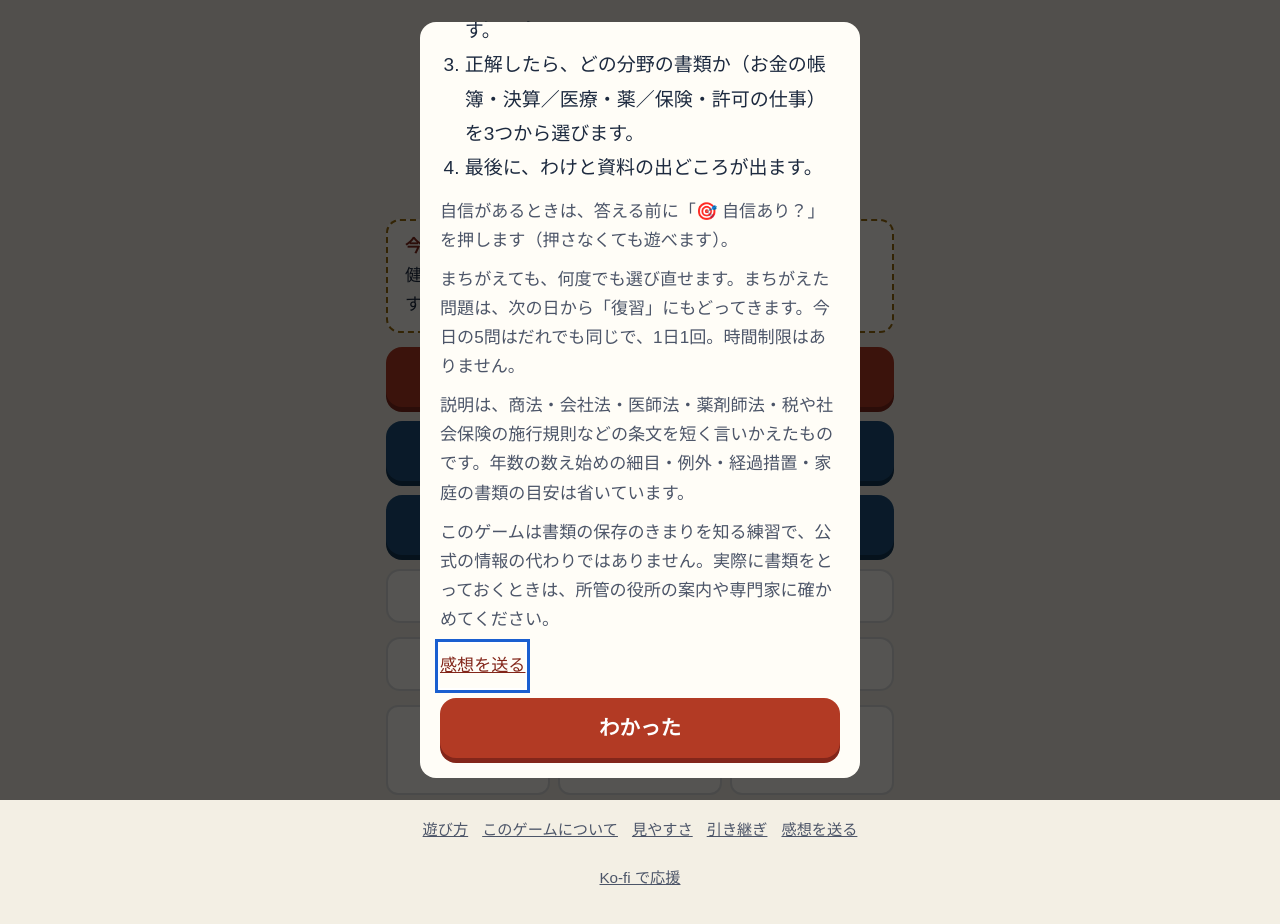
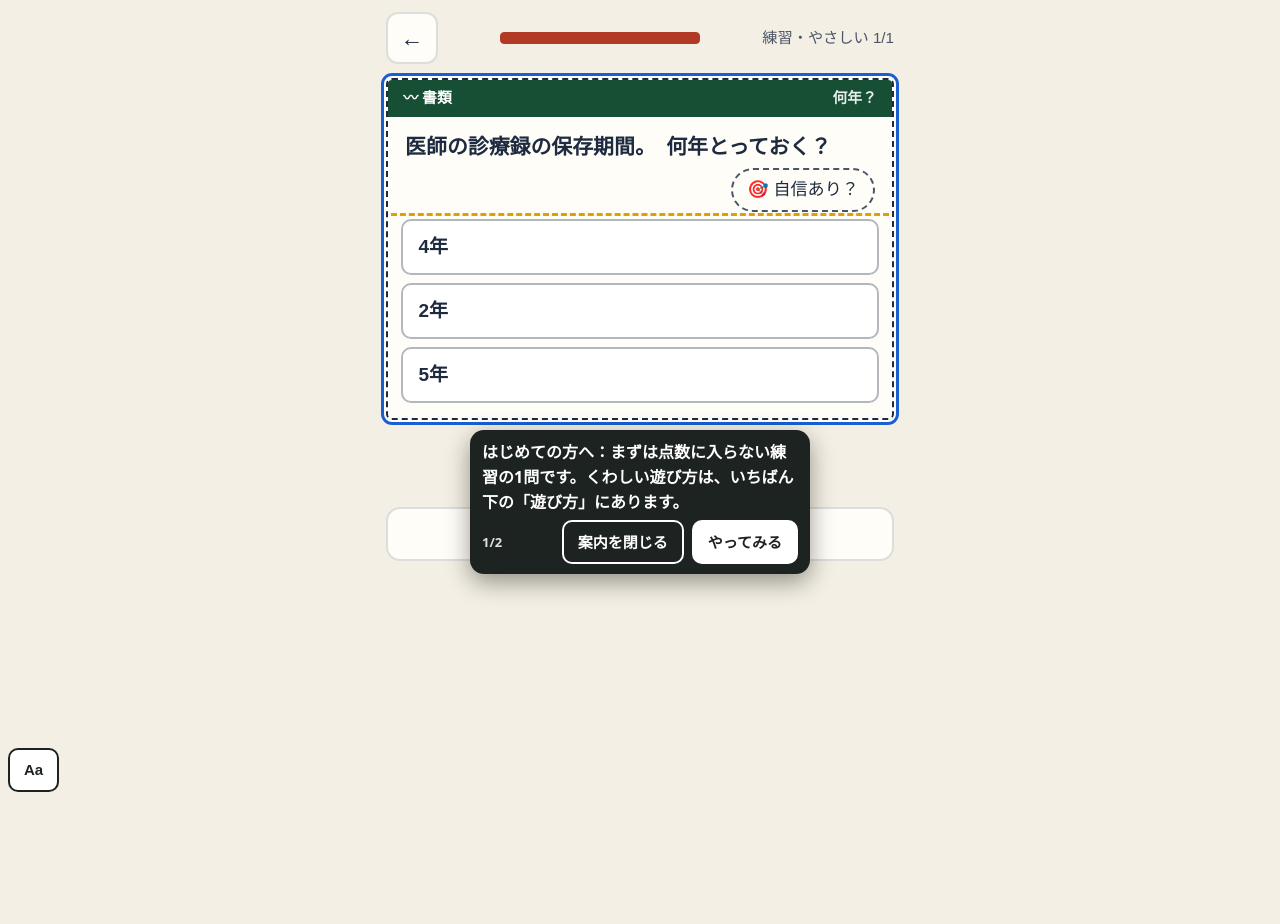
Before and after one commit to satou-aaaaa/hozon-kikan, a plain HTML site: page index.html in a window 1280 px wide. After the commit the page ends 800 px from the top, so only its background shows below. Drawn offline with Linux system fonts and the light colour scheme; a web font is replaced by a local one.

Commit message:
ひな形の共通部品を写す（shared-workflows 67f7985） (#6)
Co-authored-by: template-sync <41898283+github-actions[bot]@users.noreply.github.com>

```diff
--- a/index.html
+++ b/index.html
@@ -463,7 +463,8 @@ html.a11y-say body{padding-bottom:calc(64px + env(safe-area-inset-bottom,0px))!i
 //      （incidents/2026-11-21-hand-copied-helpers-drift.md）。
 //      あわせて、はじめて遊ぶ人への案内（吹き出し Core.coach）を足した。長い「遊び方」の窓の代わりに、練習の1問を遊びながら
 //      その場で一言ずつ教える（NN/g「Mobile Instructional Overlays」・Andersen ほか CHI 2012「The Impact of Tutorials on Games of Varying Complexity」）。
-//   3: 2026-11-22 吹き出しを出しているあいだ 0.4 秒ごとに場所を測り直す（古い場所に残って押す所を隠すことがあった）。ボタンの字を「案内を閉じる」に
+//   3: 2026-11-22 吹き出しを出しているあいだ 0.4 秒ごとに場所を測り直す（古い場所に残って押す所を隠すことがあった）。ボタンの字を「案内を閉じる」に。
+//      段の wait（その所が出るまで待つ）を足した。全ゲームの「はじめての練習」を sync-template の migrateFirstPlay が足すため
 //   2: 2026-11-22 感想フォームのゲーム名を、渡さなければ題（<title>）から入れる。sync-template が全ゲームを game-core に切り替える（migrateCore）ため
 // 決まり: 外へ通信しない。ゲームの関数の名前（toast・buzz など）は上書きしない（Core.toast などで呼ぶ）。
 (function () {
@@ -549,6 +550,7 @@ html.a11y-say body{padding-bottom:calc(64px + env(safe-area-inset-bottom,0px))!i
   //   sel   …… 吹き出しを付ける所。まだ画面に無いあいだは待つ（ゲームが画面を作り直しても付け直す）
   //   until …… その所が画面に出たら次へ進む（答えた・正解した など）。無ければ sel を押したら次へ
   //   button …… 押すと次へ進むボタンの字（読むだけの吹き出し）
+  //   wait  …… その所が画面に出るまで、この吹き出しは出さずに待つ（答えたあとにだけ「次へ」を指す など）
   //   pos   …… "below"（既定）か "above"。その側に場所が無ければ、ページを少し動かして場所を空ける（読む所を隠さないため）
   // 吹き出しは押す所を隠さない（上か下の空いたほうに出す）。「案内を閉じる」と Esc でいつでもやめられる。
   const coach = (() => {
@@ -583,7 +585,7 @@ html.a11y-say body{padding-bottom:calc(64px + env(safe-area-inset-bottom,0px))!i
       while (steps && i < steps.length && steps[i].until && find(steps[i].until)) i++;
       if (!steps) return;
       if (i >= steps.length) return stop(true);
-      const st = steps[i], el = find(st.sel);
+      const st = steps[i], el = st.wait && !find(st.wait) ? null : find(st.sel);
       if (!el) { box.hidden = true; mark(null); return; }
       box.hidden = false; mark(el);
       const fresh = shown !== i;
@@ -940,7 +942,7 @@ function home() {
   $("go-cal").onclick = () => cal();
   $("go-ach").onclick = achView;
   bindFooter();
-  if (!s.tut) openHow();
+  if (!s.tut) firstPlay();
 }
 function practiceMenu() {
   app.innerHTML = `<header><button class="icon" id="back" aria-label="もどる">←</button><h1>練習<small>今日の記録には入りません（書類帳には載ります）</small></h1></header>
@@ -951,6 +953,27 @@ function practiceMenu() {
   document.querySelectorAll(".lv button").forEach((b) => (b.onclick = () => startRun("p", +b.dataset.t)));
   bindFooter(); toTop();
 }
+// first-play:begin（shared-workflows の scripts/sync-template.mjs が足した。直すときはひな形を直す）
+// はじめての人：長い「遊び方」の窓を出さず、点数に入らない練習の1問を遊びながら、吹き出しで一言ずつ教える（game-core の Core.coach）。
+// 「見た」は始めたその場で残す（途中でやめても、次からはふつうに始まる。くわしい遊び方はいつでもいちばん下の「遊び方」から）
+const FIRST_STEPS = [
+  { sel: "#choices", button: "やってみる", text: "はじめての方へ：まずは点数に入らない練習の1問です。くわしい遊び方は、いちばん下の「遊び方」にあります。" },
+  { sel: "#next", wait: ".verdict", text: "できました。わけを読んだら、ここを押して進みます。" },
+];
+function firstPlay() {
+  save((s) => { s.tut = true; });
+  // 練習の入り口を開いて、いちばん上（いちばんやさしい）を押す。無ければ前の形（遊び方の窓）にもどす
+  practiceMenu();
+  const b = document.querySelector(".lv button");
+  if (!window.Core || !Core.coach || !b) { home(); return openHow(); }
+  b.click();
+  // 練習は1問だけにする（数を減らしてから描き直す）
+  save((s) => { const r = s.runs && s.runs.p; if (r && Array.isArray(r.list)) r.list = r.list.slice(0, 1); });
+  play();
+  // 案内を閉じた（Esc も）ら、1問の練習の途中経過を残さずにホームへ（ふだんの練習の「続きから」を出さない）
+  Core.coach.start(FIRST_STEPS, { home, onEnd: (done) => { if (done === false) { save((s) => { const r = s.runs && s.runs.p; if (r && !(r.res || []).length) delete s.runs.p; }); home(); } } });
+}
+// first-play:end
 function startRun(mode, opt) {
   const k = todayKey(); let ng = false;
   save((s) => {
```
Also changed, not shown: qa/run.mjs (+6 -5 lines).
